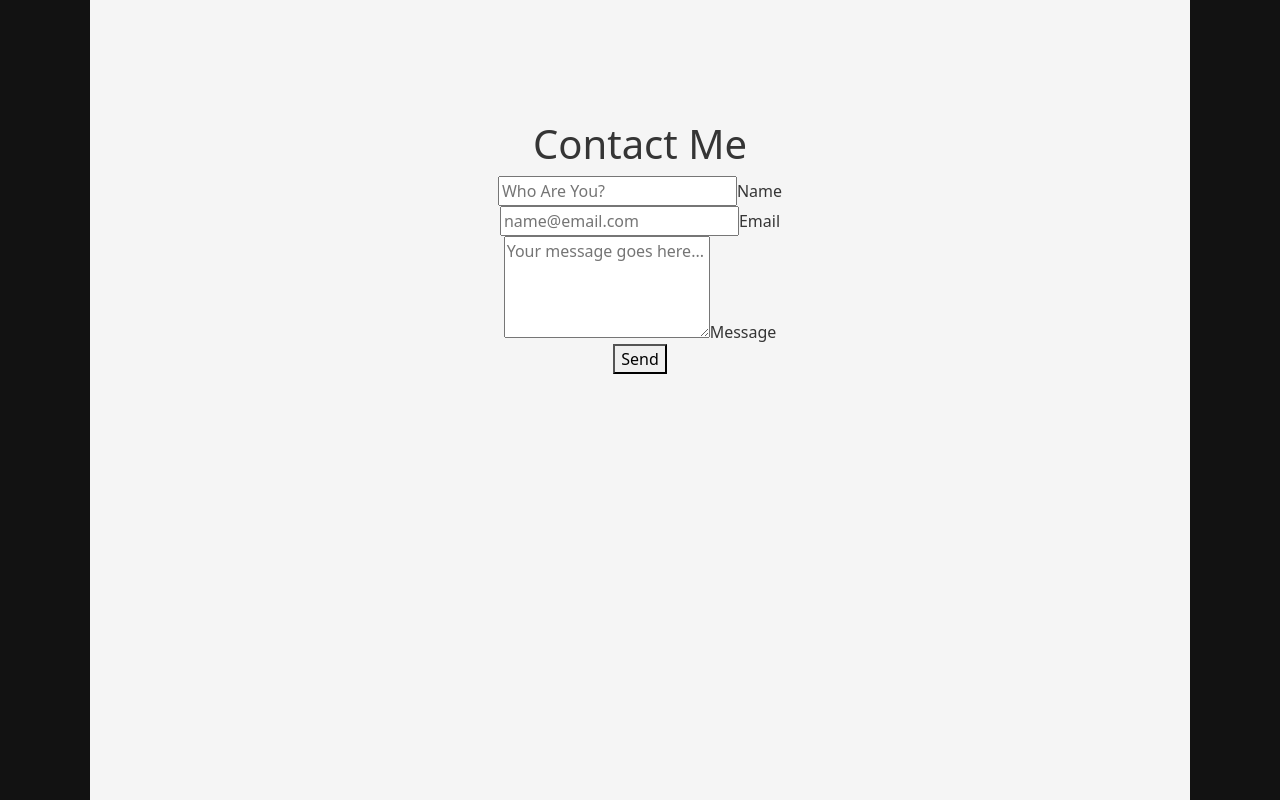
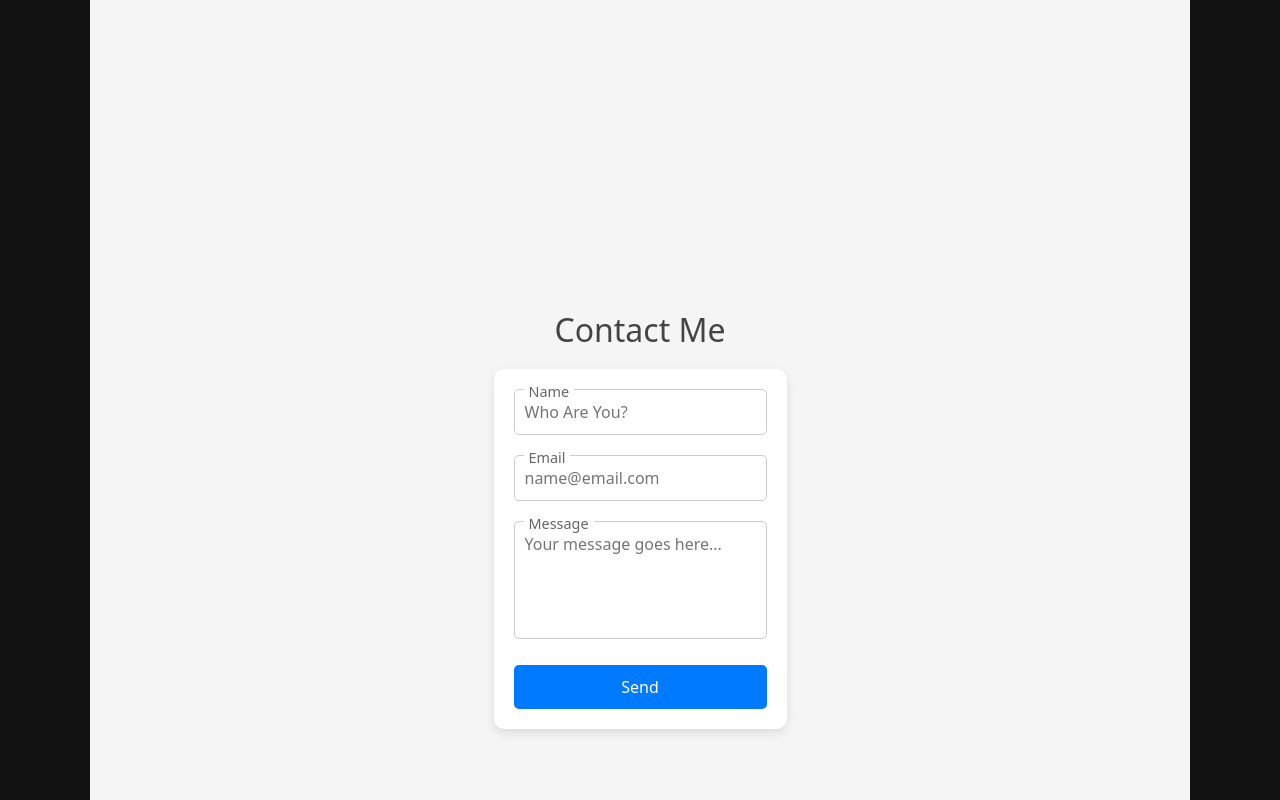
Before and after one commit to Codedecblackmoon/My_Portfolio, a React (Vite) app: page / in a window 1280 px wide. Shown: the part 3100-3900 px from the top of the page. Built offline with nearby package versions, Linux system fonts and the light colour scheme.

Commit message:
Update App.css

```diff
--- a/src/App.css
+++ b/src/App.css
@@ -307,6 +307,99 @@ body{
     width: 100%;
 }
 
+
+.content-page {
+  display: flex;
+  flex-direction: column;
+  align-items: center;
+  justify-content: center;
+  min-height: 100vh;
+  padding: 20px;
+}
+
+/* Section Title */
+#hire h1 {
+  font-size: 2rem;
+  color: #444;
+  margin-bottom: 20px;
+  text-align: center;
+}
+
+/* Contact Form */
+.contact-form {
+  background-color: #fff;
+  padding: 20px;
+  border-radius: 10px;
+  box-shadow: 0 4px 10px rgba(0, 0, 0, 0.1);
+  max-width: 400px;
+  width: 100%;
+}
+
+/* Input Fields */
+.contact-form .field {
+  margin-bottom: 20px;
+  position: relative;
+}
+
+.contact-form input,
+.contact-form textarea {
+  width: 100%;
+  padding: 10px;
+  border: 1px solid #ccc;
+  border-radius: 5px;
+  font-size: 1rem;
+  outline: none;
+  transition: border-color 0.3s ease;
+}
+
+.contact-form input:focus,
+.contact-form textarea:focus {
+  border-color: #007bff;
+}
+
+.contact-form label {
+  position: absolute;
+  top: -8px;
+  left: 10px;
+  font-size: 0.9rem;
+  background-color: #fff;
+  padding: 0 5px;
+  color: #666;
+}
+
+/* Textarea */
+.contact-form textarea {
+  resize: none;
+}
+
+/* Button */
+.contact-form .button {
+  width: 100%;
+  padding: 10px 0;
+  background-color: #007bff;
+  color: #fff;
+  border: none;
+  border-radius: 5px;
+  font-size: 1rem;
+  cursor: pointer;
+  transition: background-color 0.3s ease;
+}
+
+.contact-form .button:hover {
+  background-color: #0056b3;
+}
+
+/* Responsive Design */
+@media (max-width: 480px) {
+  #hire h1 {
+    font-size: 1.5rem;
+  }
+
+  .contact-form {
+    padding: 15px;
+  }
+}
+
   /* Footer Styling */
 footer {
     background-color: #222;
```
